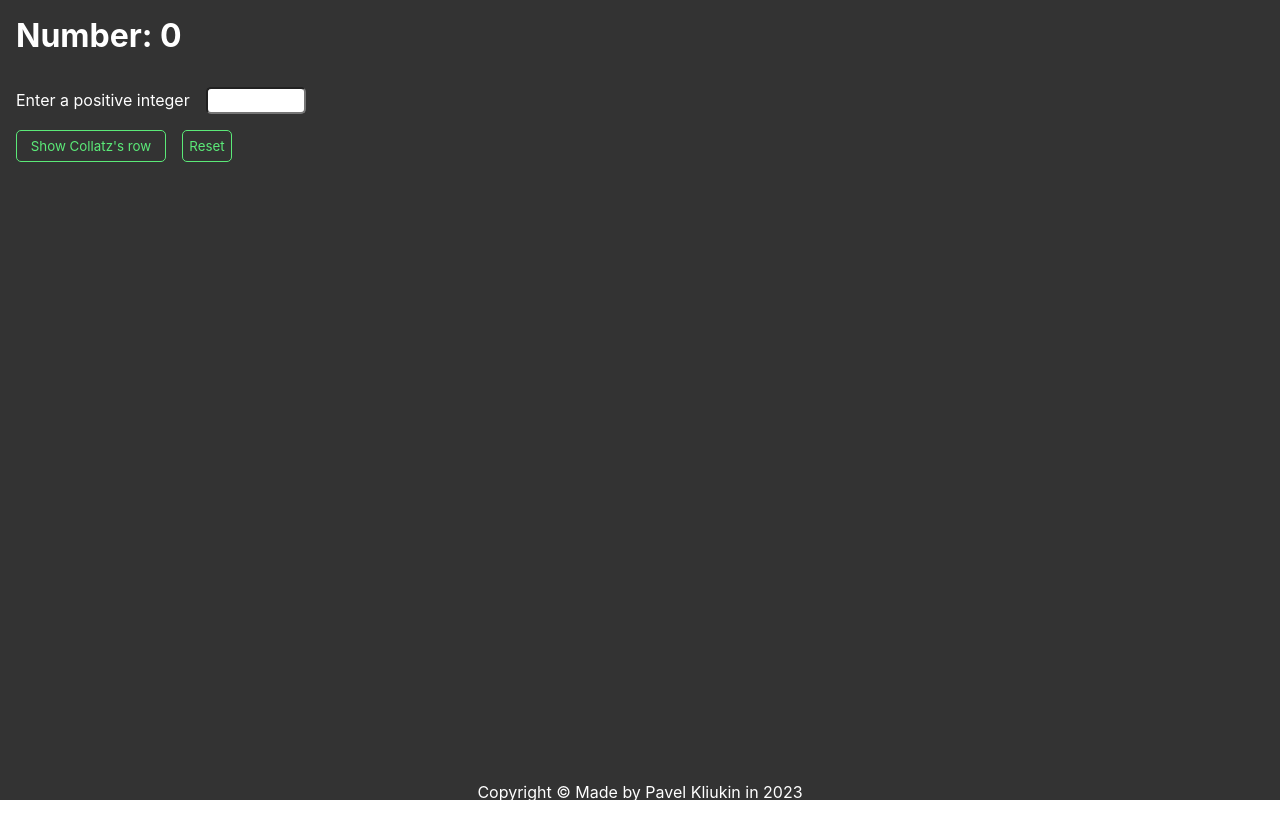
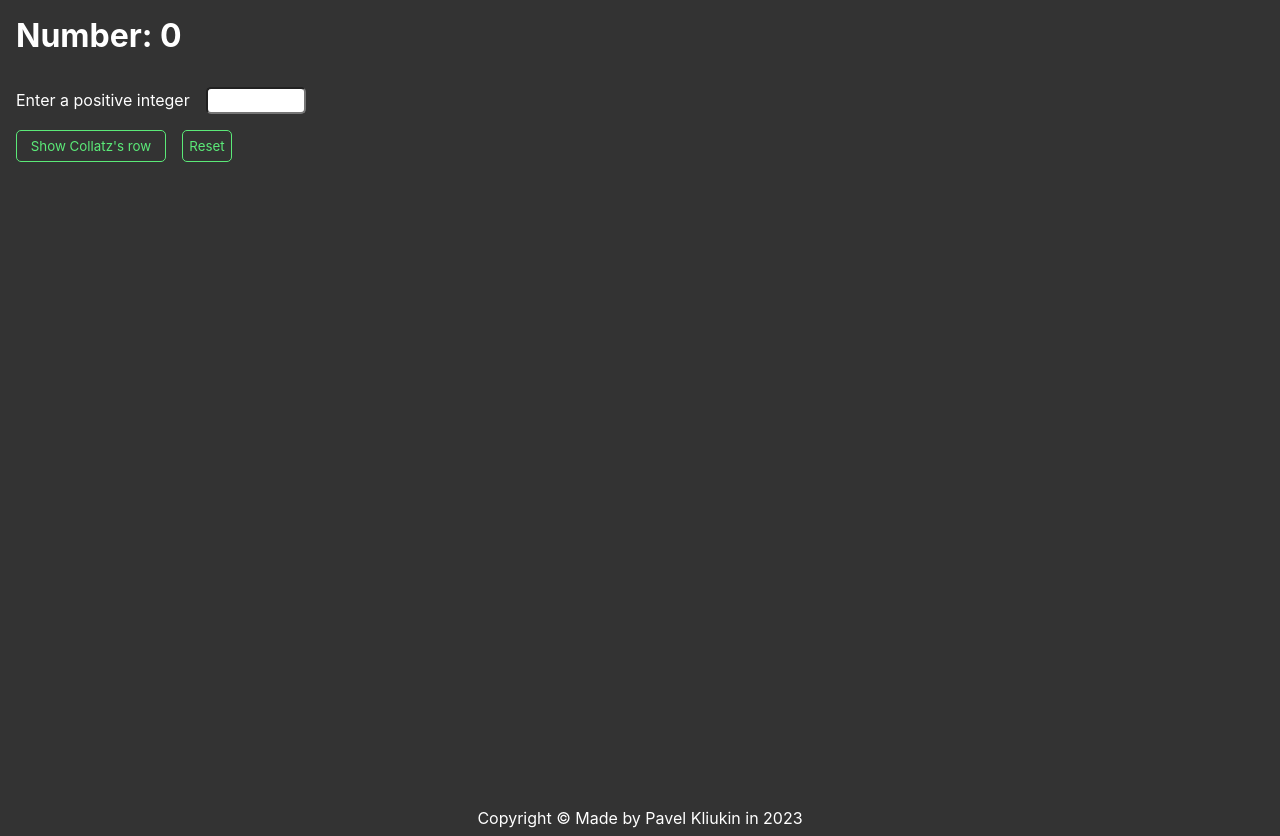
Before and after one commit to Pavel-Kliukin/Collatz_conjecture_React, a React (Create React App) app: page / in a window 1280 px wide. Before the commit the page ends 802 px from the top, so only its background shows below. Built offline with nearby package versions, Linux system fonts and the light colour scheme.

Commit message:
Margins for numbers changed and paddings for Footer

```diff
--- a/src/Footer.css
+++ b/src/Footer.css
@@ -2,9 +2,11 @@
   background-color: #333;
   color: white;
   width: 100vw;
-  height: 2vh;
+  min-height: 2vh;
   display: flex;
   flex-direction: column;
   align-items: center;
   justify-content: center;
+  padding-top: 1.5rem;
+  padding-bottom: 0.5rem;
 }
--- a/src/Main.css
+++ b/src/Main.css
@@ -59,7 +59,7 @@ button {
 
 .numbers {
   width: 150px;
-  margin: 0.4rem 0;
+  margin-top: 0.8rem;
 }
 
 .numbers:nth-child(even) {
```
